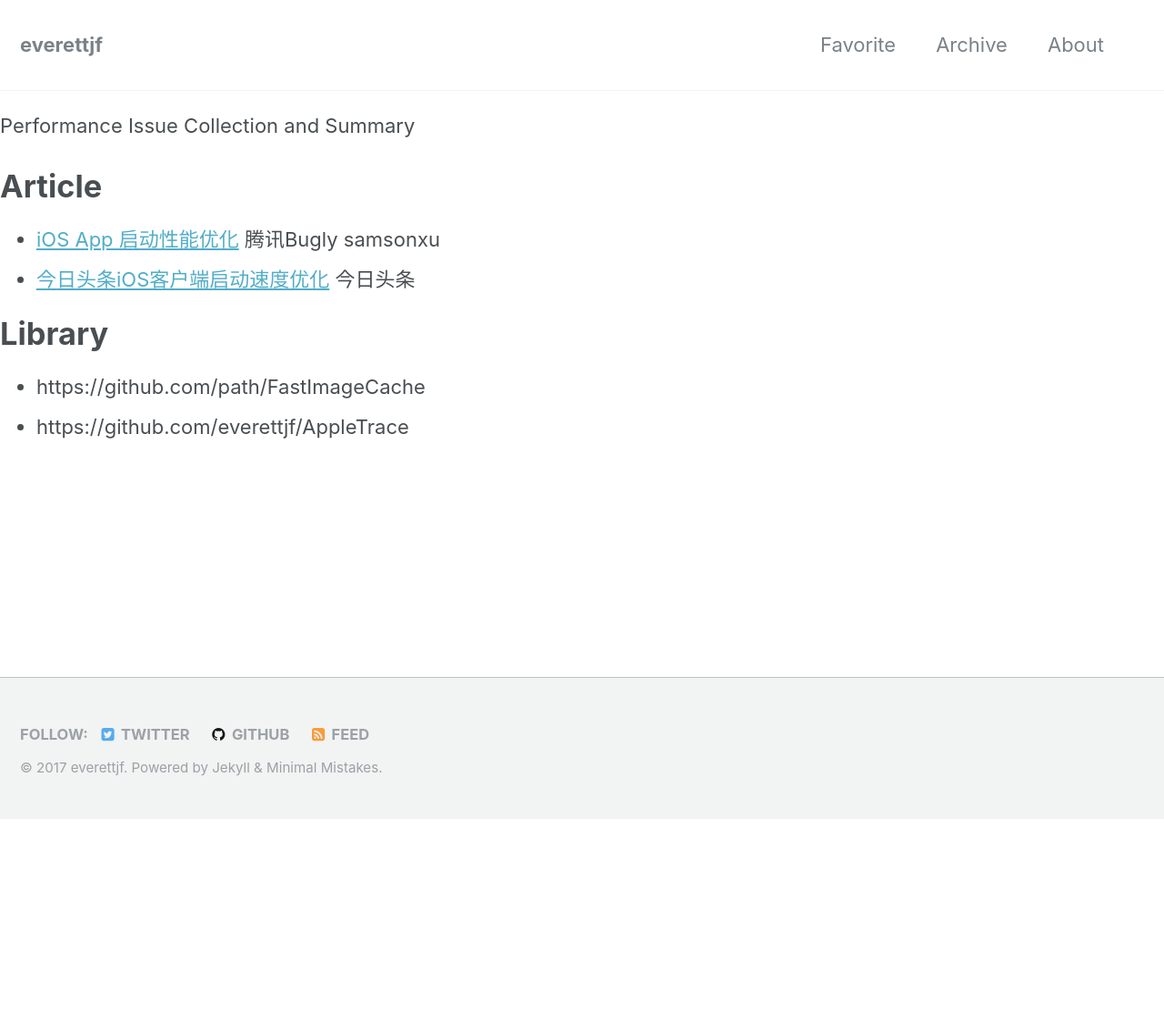
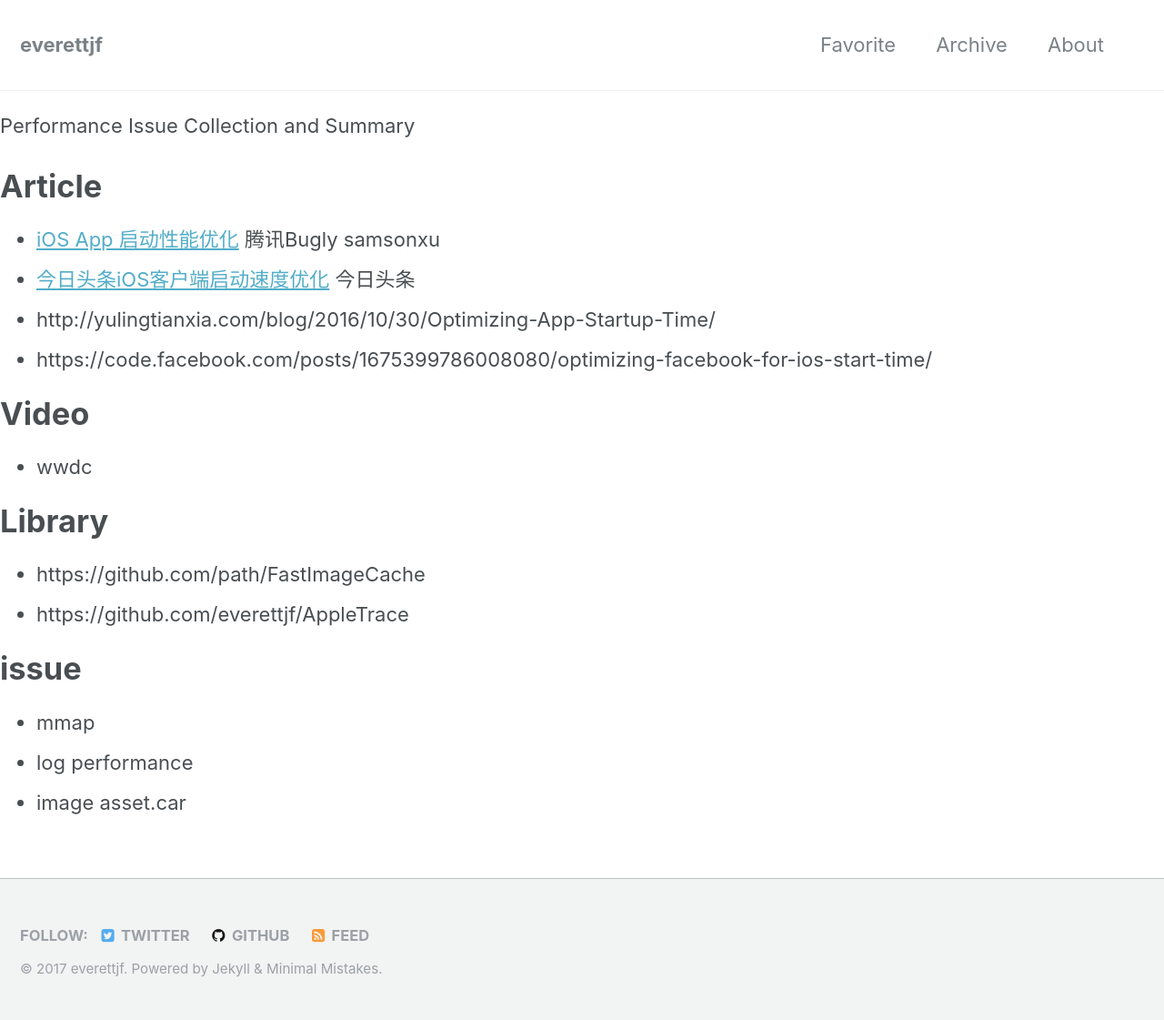
Before and after one commit to zhangkn/everettjf.github.io, a Jekyll site: the page built from perfissue.md, in a window 1280 px wide. Shown: the whole page at 91% size. Built offline with Jekyll 4.4.1, drawn with Linux system fonts in a browser that asks for light colours; our own code applies the rules of GitHub Pages for plain Markdown files; comment, search, counter and statistics services are not loaded; before the commit the page ends 900 px from its top, so only the background shows below that.

Commit message:
Update perfissue.md

```diff
--- a/perfissue.md
+++ b/perfissue.md
@@ -4,8 +4,20 @@
 
 - [iOS App 启动性能优化](https://mp.weixin.qq.com/s/Kf3EbDIUuf0aWVT-UCEmbA)  腾讯Bugly samsonxu
 - [今日头条iOS客户端启动速度优化](https://techblog.toutiao.com/2017/01/17/iosspeed/) 今日头条
+- http://yulingtianxia.com/blog/2016/10/30/Optimizing-App-Startup-Time/
+- https://code.facebook.com/posts/1675399786008080/optimizing-facebook-for-ios-start-time/
+
+# Video
+
+- wwdc
 
 # Library
 
 - https://github.com/path/FastImageCache
 - https://github.com/everettjf/AppleTrace
+
+# issue
+
+- mmap
+- log performance
+- image asset.car
```
